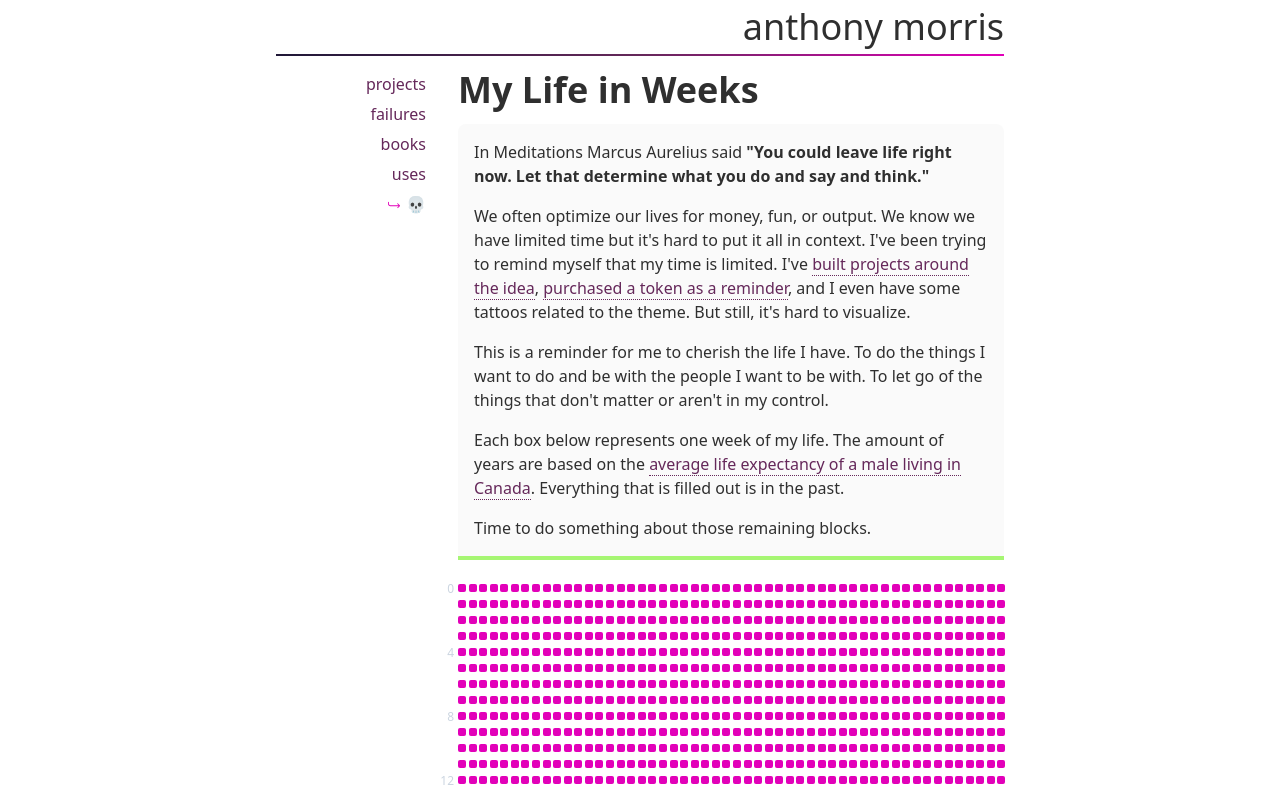
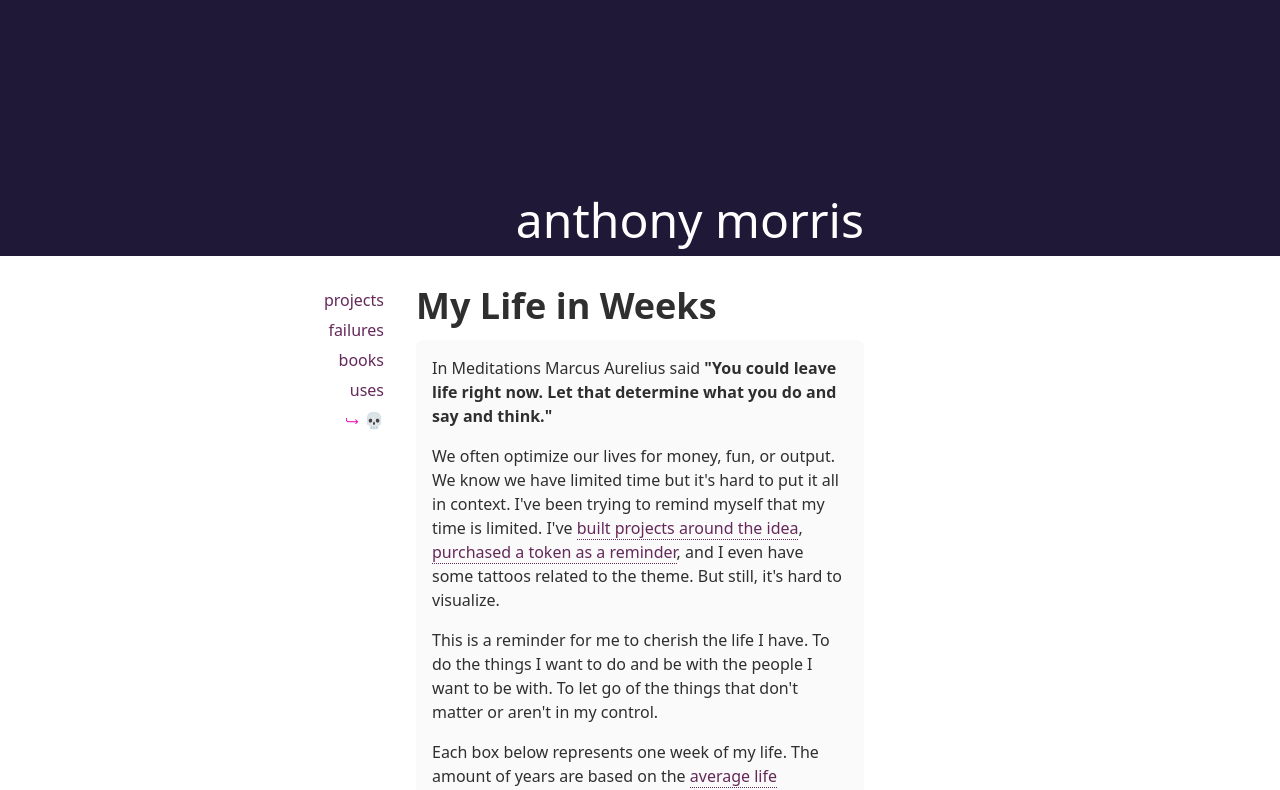
Before and after one commit to amorriscode/anthonymorris.dev, a Next.js app: page /life in a window 1280 px wide. Shown: the top 790 px of the page. Built offline with nearby package versions, Linux system fonts and the light colour scheme.

Commit message:
Add nicer header and improve the nav

```diff
--- a/components/Nav.tsx
+++ b/components/Nav.tsx
@@ -15,7 +15,7 @@ function NavLink({
 
   return (
     <>
-      <div className="flex items-center justify-end">
+      <div className="flex items-center justify-end relative">
         {isActive && <IoIosReturnRight className="text-buzz-purple-neon mr-1" />}
 
         <div className="nav-item-container">
@@ -46,10 +46,8 @@ function NavLink({
 }
 
 function Nav() {
-
-
   return (
-    <nav className="sm:w-1/4 text-right sm:pr-8 space-y-1 mb-4">
+    <nav className="flex justify-between items-center md:block md:w-40 md:absolute md:-ml-40 md:pr-8 left-0 top-0 text-right py-4 md:py-8 space-y-1">
       <NavLink title="projects" />
 
       <NavLink title="failures" />
--- a/components/withLayout.tsx
+++ b/components/withLayout.tsx
@@ -6,32 +6,25 @@ function withLayout(PageComponent: any) {
   const PageComponentWithLayout = ({ ...pageProps }) => {
     return (
       <>
-        <div className="container mx-auto lg:w-3/5 px-5 pb-5">
-          <header className="text-right text-4xl mb-4">
+        <div className="h-64 bg-buzz-purple-dark text-white flex flex-col justify-end">
+          <header className="text-right text-5xl container mx-auto px-4 md:px-8 lg:w-3/5 xl:w-2/5">
             <Link href="/">
               <a className="header-link">
                 anthony morris
               </a>
             </Link>
+          </header>
+        </div>
 
-            <div className="gradient-line w-full"></div>
-          </header>
+        <div className="container mx-auto lg:w-3/5 xl:w-2/5 px-4 md:px-8 relative">
+          <div className="sticky top-0 bg-white z-10">
+            <Nav />
+          </div>
 
-          <div className="flex flex-col sm:flex-row">
-            <Nav />
-
-            <div className="lg:w-3/4">
-              <PageComponent {...pageProps} />
-            </div>
+          <div className="py-4 md:py-8">
+            <PageComponent {...pageProps} />
           </div>
         </div>
-
-        <style jsx>{`
-          .gradient-line {
-            height: 2px;
-            background-image: linear-gradient(90deg, #1f1837, #65285a, #e200b9);
-          }
-        `}</style>
       </>
     );
   }
--- a/pages/life.tsx
+++ b/pages/life.tsx
@@ -61,7 +61,7 @@ function Life() {
 
         <div className="space-y-2 w-full pt-2">
           {lifeCalendar.map((year, i) => (
-            <div className="grid gap-1 w-full relative">
+            <div key={year.toString()} className="grid gap-1 w-full relative">
               {i % 4 === 0 && <div className="hidden sm:block absolute text-xs -mt-1 -ml-5 text-right w-4 text-gray-400">{i}</div>}
               {year.map(week => (<div key={week.date.toISOString()} className={`h-1 w-1 sm:rounded-sm sm:h-2 sm:w-2 border border-buzz-purple-dark ${isPast(week.date) ? 'bg-buzz-purple-neon border-none' : ''}`}></div>))}
             </div>
```
